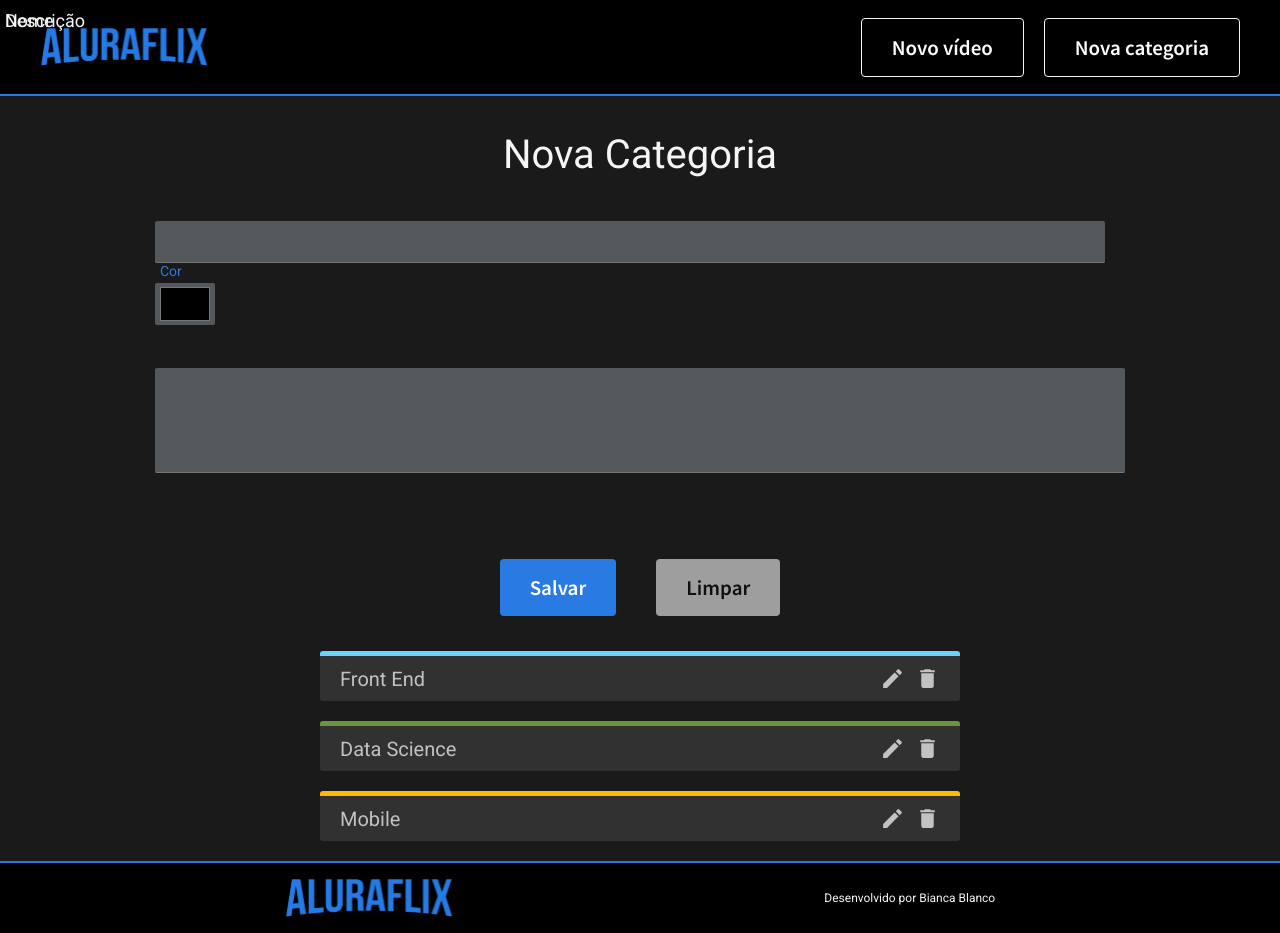
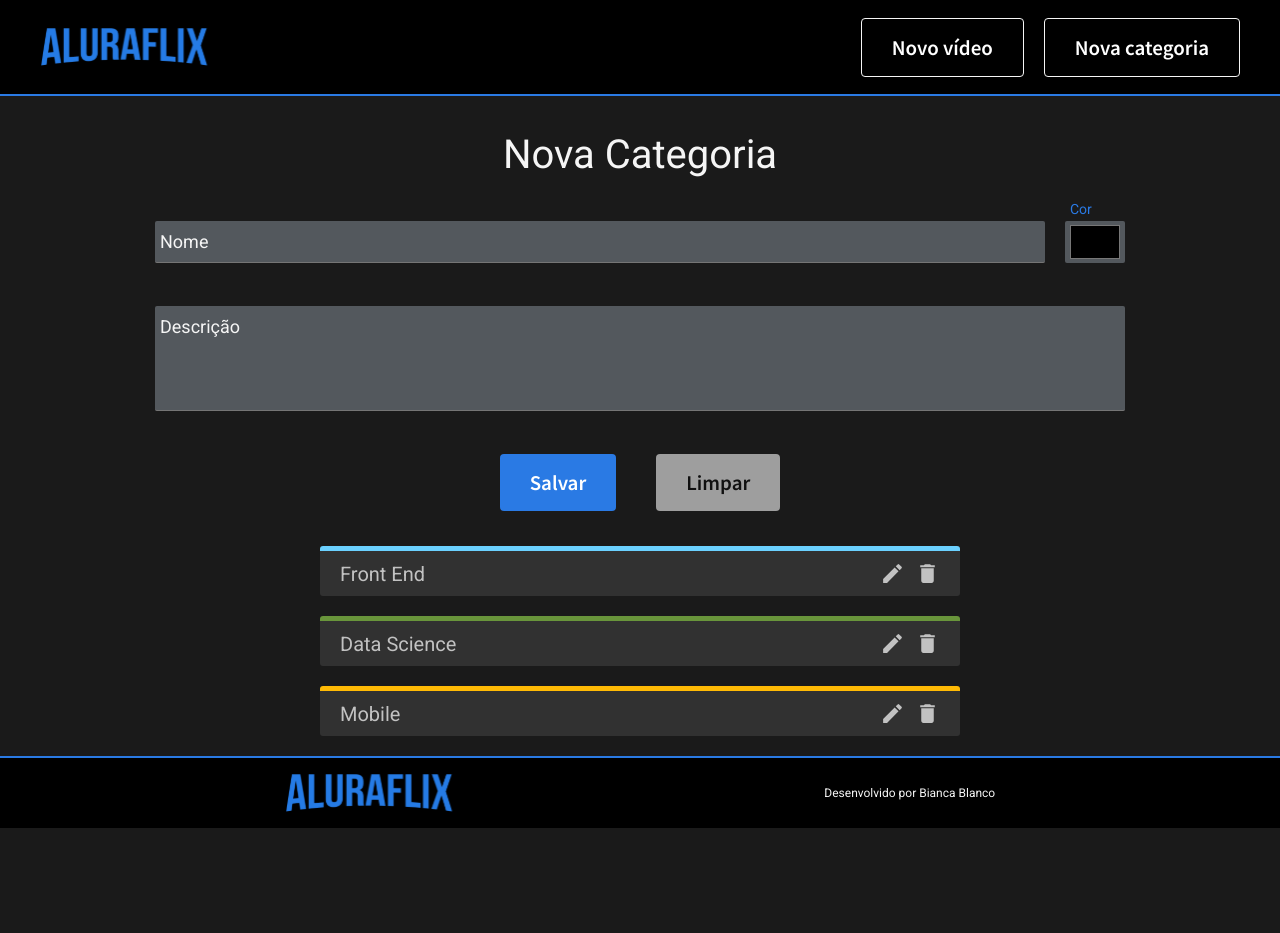
Before and after one commit to bncblnc/dogflix, a React (Create React App) app: page /novacategoria in a window 1280 px wide. After the commit the page ends 828 px from the top, so only its background shows below. Built offline with nearby package versions, Linux system fonts and the light colour scheme.

Commit message:
new invalid function to new category and edit form

```diff
--- a/src/components/CategoriesList/index.jsx
+++ b/src/components/CategoriesList/index.jsx
@@ -11,7 +11,7 @@ import {
 import { Dialog } from "@mui/material";
 import { ButtonPrimary, ButtonSecondary } from "../Button";
 import { FiAlertTriangle } from "react-icons/fi";
-import { FormStyled, TitleForm } from "../Form";
+import { FieldContainer, FormStyled, Invalid, TitleForm } from "../Form";
 import TextSmall from "../Form/TextSmall";
 import ColorInput from "../Form/ColorInput";
 import TextLarge from "../Form/TextLarge";
@@ -100,6 +100,18 @@ export default function CategoriesList({
   const [name, setName] = useState("");
   const [description, setDescription] = useState("");
   const [color, setColor] = useState("#000000");
+  const [error, setError] = useState("");
+
+  function renderInvalid(name, value, setFunction, label) {
+    let newError = {};
+
+    if (value.replace(/\s/g, "") === "") {
+      newError[name] = <Invalid>{label} é obrigatório.</Invalid>;
+      setFunction("");
+    } else newError[name] = "";
+
+    setError({ ...error, ...newError });
+  }
 
   function handleOpenAlert(e) {
     setOpenAlert(true);
@@ -107,7 +119,9 @@ export default function CategoriesList({
   }
 
   function handleOpenEdit(e) {
+    setError("");
     setCategoryClicked(e.currentTarget.id);
+
     const data = getData(e.currentTarget.id);
     setName(data.category);
     setDescription(data.subtitle);
@@ -170,21 +184,30 @@ export default function CategoriesList({
             <TitleEdit>Editar Categoria</TitleEdit>
             <Container>
               <ColorInput value={color} setFunction={setColor} />
-
+              <FieldContainer>
                 <TextSmall
+                  name="name"
                   label="Nome"
                   type="text"
                   value={name}
                   setFunction={setName}
+                  invalidFunction={renderInvalid}
                 />
+                {error.name}
+              </FieldContainer>
             </Container>
 
+            <FieldContainer>
               <TextLarge
+                name="description"
                 label="Descrição"
                 type="text"
                 value={description}
                 setFunction={setDescription}
+                invalidFunction={renderInvalid}
               />
+              {error.description}
+            </FieldContainer>
 
             <ButtonPrimary primary>Salvar</ButtonPrimary>
           </FormStyled>
--- a/src/pages/NewCategory/index.jsx
+++ b/src/pages/NewCategory/index.jsx
@@ -1,6 +1,11 @@
 import React, { useState } from "react";
 
-import { FormStyled, TitleForm } from "../../components/Form";
+import {
+  FieldContainer,
+  FormStyled,
+  Invalid,
+  TitleForm,
+} from "../../components/Form";
 import TextSmall from "../../components/Form/TextSmall";
 import TextLarge from "../../components/Form/TextLarge";
 import ColorInput from "../../components/Form/ColorInput";
@@ -27,11 +32,24 @@ export default function NewCategory({
   const [name, setName] = useState("");
   const [description, setDescription] = useState("");
   const [color, setColor] = useState("#000000");
+  const [error, setError] = useState("");
+
+  function renderInvalid(name, value, setFunction, label) {
+    let newError = {};
+
+    if (value.replace(/\s/g, "") === "") {
+      newError[name] = <Invalid>{label} é obrigatório.</Invalid>;
+      setFunction("");
+    } else newError[name] = "";
+
+    setError({ ...error, ...newError });
+  }
 
   function clearInputs() {
     setName("");
     setDescription("");
     setColor("#000000");
+    setError("");
   }
 
   return (
@@ -45,22 +63,32 @@ export default function NewCategory({
       >
         <TitleForm>Nova Categoria</TitleForm>
         <Container>
+          <FieldContainer>
             <TextSmall
+              name="name"
               label="Nome"
               type="text"
               value={name}
               setFunction={setName}
+              invalidFunction={renderInvalid}
             />
+            {error.name}
+          </FieldContainer>
 
           <ColorInput value={color} setFunction={setColor} />
         </Container>
 
+        <FieldContainer>
           <TextLarge
+            name="description"
             label="Descrição"
             type="text"
             value={description}
             setFunction={setDescription}
+            invalidFunction={renderInvalid}
           />
+          {error.description}
+        </FieldContainer>
 
         <ButtonsForm clearFunction={clearInputs} />
       </FormStyled>
```
Lines whose indentation alone changed are shown as unchanged.
